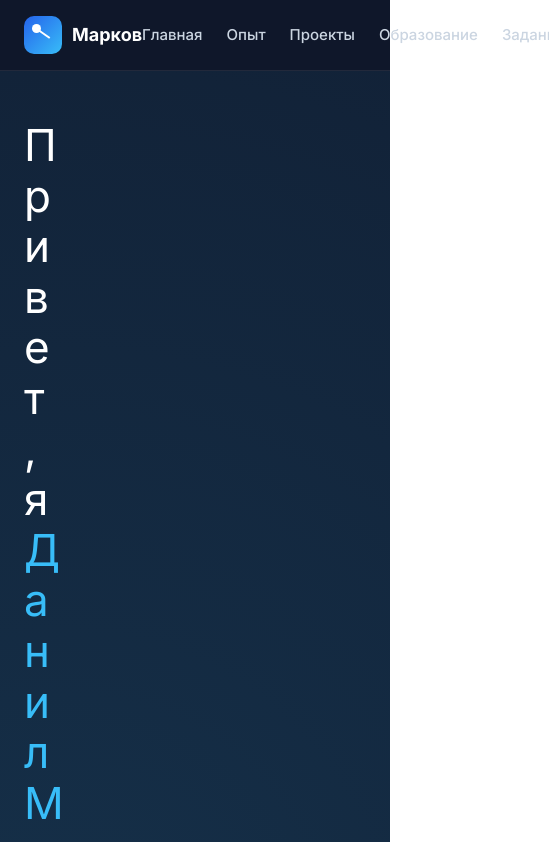
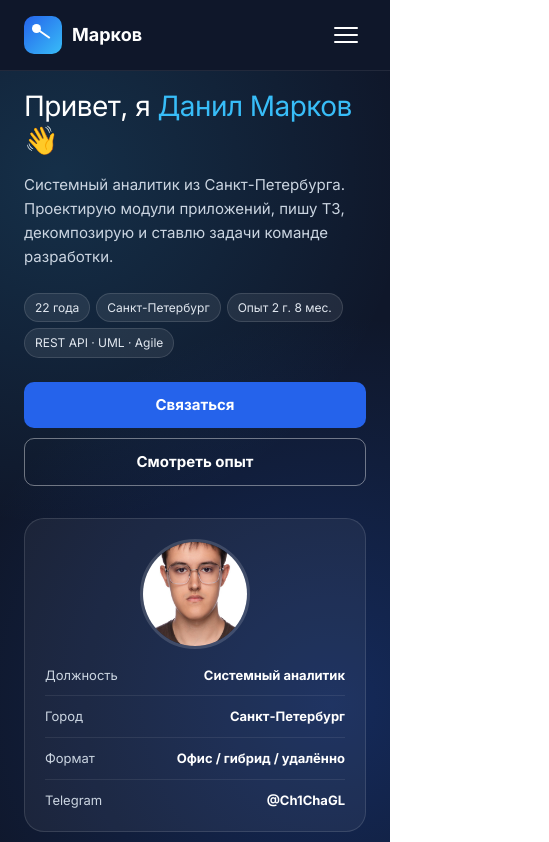
Before and after one commit to Ch1ChaGL/verstka, a plain HTML site: page index.html in a window 390 px wide. Shown: the top 842 px of the page, 549 px wide, since content can reach past the window. Drawn offline with Linux system fonts and the light colour scheme.

Commit message:
адаптив header hero about

```diff
--- a/css/index.scss
+++ b/css/index.scss
@@ -131,6 +131,82 @@
       }
     }
   }
+
+  @media (max-width: 1024px) {
+    padding: 100px 0 64px;
+
+    &__title {
+      font-size: 36px;
+    }
+
+    &__text {
+      font-size: 16px;
+    }
+  }
+
+  // ========== МОБИЛКА (≤768px) ==========
+  @media (max-width: 768px) {
+    padding: 90px 0 48px;
+
+    &__content {
+      flex-direction: column;
+      gap: 32px;
+      align-items: stretch;
+    }
+
+    &__info {
+      flex: 1 1 auto;
+    }
+
+    &__side {
+      flex: 1 1 auto;
+      width: 100%;
+      padding: 20px;
+    }
+
+    &__title {
+      font-size: 28px;
+      line-height: 1.2;
+      max-width: 100%;
+    }
+
+    &__text {
+      font-size: 15px;
+      max-width: 100%;
+    }
+
+    &__meta {
+      gap: 6px;
+      margin-bottom: 24px;
+
+      span {
+        font-size: 12px;
+        padding: 4px 10px;
+      }
+    }
+
+    &__actions {
+      flex-direction: column;
+      gap: 10px;
+
+      .btn {
+        width: 100%;
+        justify-content: center;
+      }
+    }
+
+    &__avatar {
+      width: 110px;
+      height: 110px;
+      margin-bottom: 16px;
+    }
+
+    &__facts {
+      li {
+        font-size: 13px;
+      }
+    }
+  }
 }
 
 // ==========================================
@@ -216,6 +292,57 @@
       font-size: 13px;
       line-height: 1.5;
       color: var(--muted);
+    }
+  }
+
+  @media (max-width: 1024px) {
+    &__content {
+      gap: 32px;
+    }
+
+    &__facts {
+      flex: 0 0 300px; // карточки уже — 300px
+    }
+  }
+
+  @media (max-width: 768px) {
+    padding: 48px 0;
+
+    &__content {
+      flex-direction: column; // текст сверху, карточки снизу
+      gap: 32px;
+    }
+
+    &__text {
+      flex: 1 1 auto;
+
+      p {
+        font-size: 15px;
+      }
+    }
+
+    &__facts {
+      flex: 1 1 auto;
+      width: 100%;
+      gap: 12px;
+    }
+
+    &__fact {
+      flex: 1 1 calc(50% - 6px); // 2 колонки на мобилке
+      min-width: 0; // разрешаем сжиматься
+      padding: 16px;
+
+      &-icon {
+        font-size: 20px;
+      }
+
+      h4 {
+        font-size: 14px;
+      }
+
+      p {
+        font-size: 12px;
+      }
     }
   }
 }
--- a/index.html
+++ b/index.html
@@ -21,6 +21,13 @@
           <span class="header__logo-box"></span>
           <span>Марков</span>
         </a>
+
+        <button class="header__burger">
+          <span></span>
+          <span></span>
+          <span></span>
+        </button>
+
         <nav class="header__nav">
           <a href="#hero">Главная</a>
           <a href="#experience">Опыт</a>
--- a/style/style/style.scss
+++ b/style/style/style.scss
@@ -170,6 +170,34 @@ html {
       }
     }
   }
+
+  &__burger {
+    display: none;
+    flex-direction: column;
+    gap: 5px;
+    background: none;
+    border: none;
+    cursor: pointer;
+    padding: 8px;
+
+    span {
+      display: block;
+      width: 24px;
+      height: 2px;
+      background: #fff;
+      border-radius: 2px;
+    }
+  }
+
+  @media (max-width: 850px) {
+    &__nav {
+      display: none; // меню скрыто
+    }
+
+    &__burger {
+      display: flex; // бургер показан
+    }
+  }
 }
 
 // ==========================================
```
Also changed, not shown: css/index.css, style/style/style.css, 3 other files.
